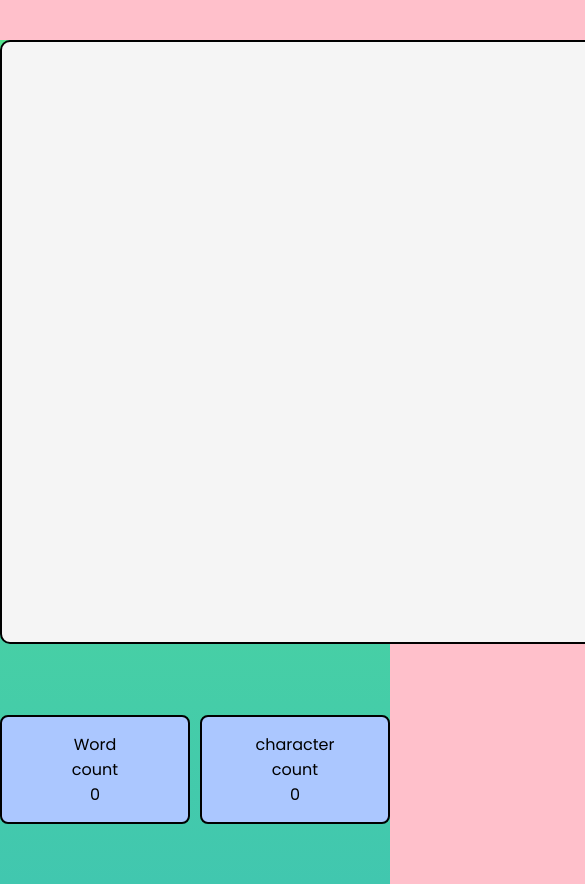
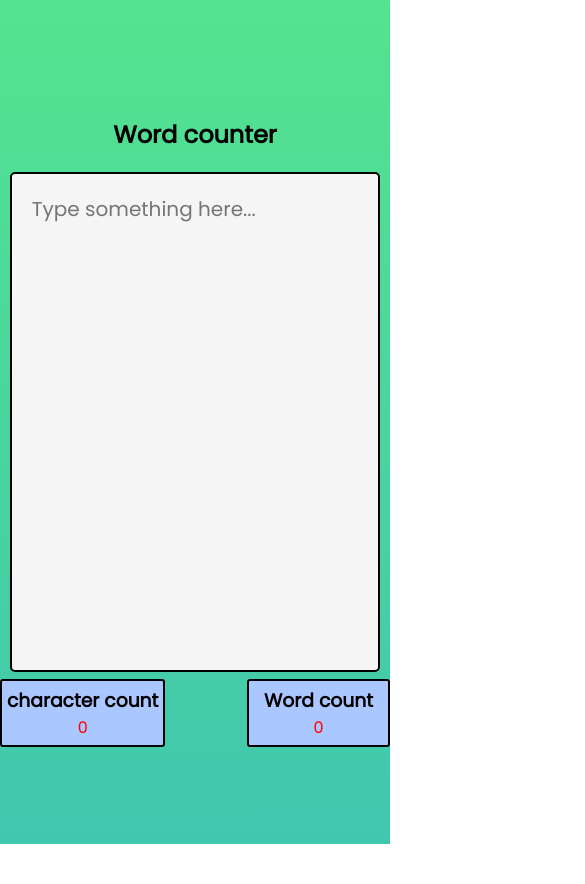
Before and after one commit to Sujanban/character_and_word_counter, a plain HTML site: page index.html in a window 390 px wide. Shown: the top 884 px of the page, 585 px wide, since content can reach past the window. After the commit the page ends 844 px from the top, so only its background shows below. Drawn offline with Linux system fonts and the light colour scheme.

Commit message:
first commit

```diff
--- a/css/style.css
+++ b/css/style.css
@@ -6,50 +6,90 @@
 	font-family: 'Poppins', sans-serif;
 }
 body{
+	background: linear-gradient(#54E38E, #41C7AF);
 	width: 100%;
-	height: 100%;
-	background: pink;
+	min-height: 100vh;
+	background-repeat: no-repeat;
+	display: flex;
+	justify-content: center;
+	align-items: center;
+	text-align: center;
 }
 .container{
-	margin-top: 40px;
+	width: 100%;
 	display: flex;
 	justify-content: center;
 	align-items: center;
 	text-align: center;
 }
 .main{
-	height: 100vh;
 	width: 100%;
+	text-align: center;
 	/*background-color: #54E38E;*/
-	background: linear-gradient(#54E38E, #41C7AF);
+	/*background: linear-gradient(#54E38E, #41C7AF);*/
+}
+h1{
+	padding: 20px;
 }
 textarea{
+	resize: none;
+	width: 90%;
+	height: 500px;
+	padding: 20px;
+	font-size: 20px;
 	background: whitesmoke;
 	border: 2px solid black;
-	border-radius: 10px;
-	position: relative;
+	border-radius: 5px;
 }
 .stats{
+	margin: 0px 10%;
 	display: flex;
 	justify-content: space-between;
-
-
+	align-items: center;
+	text-align: center;
 }
 .character{
-	padding: 15px 50px;
+	padding: 5px;
 	border: 2px solid black;
-	border-radius: 8px;
-	left: 200px;
-	position: absolute;
-	bottom: 20px;
+	border-radius: 3px;
 	background: #ABC7FF;
 }
 .word{
-	padding: 15px 50px;
+	padding: 5px 15px;
 	border: 2px solid black;
-	border-radius: 8px;
-	position: absolute;
-	right: 200px;
-	bottom: 20px;
+	border-radius: 3px;
 	background: #ABC7FF;
 }
+h3{
+	color: black;
+	outline: none;
+}
+p{
+	color: red;
+}
+
+@media screen and (max-width: 425px){
+	.stats{
+		margin: 0px;
+		display: flex;
+		justify-content: space-between;
+		align-items: center;
+		text-align: center;
+	}
+	.character,{
+		padding: 0px;
+	}
+	.word{
+		padding: 5px 15px;
+	}
+	textarea{
+		resize: none;
+		width: 95%;
+		max-height: 500px;
+		padding: 20px;
+		font-size: 20px;
+		background: whitesmoke;
+		border: 2px solid black;
+		border-radius: 5px;
+	}
+}
--- a/index.html
+++ b/index.html
@@ -9,21 +9,22 @@
 <body>
 	<section class="container">
 		<div class="main">
+			<h1>Word counter</h1>
 			<div class="content">
-				<textarea rows="30" cols="150"></textarea>
+				<textarea placeholder="Type something here..." id="content"></textarea>
 			</div>
 			<div class="stats">
 				<div class="character">
-					<p>character count</p>
-					<p class="character-count">0</p>
+					<h3>character count</h3>
+					<p id="character-stats">0</p>
 				</div>
 				<div class="word">
-					<p>Word count</p>
-					<p class="word-count">0</p>
+					<h3>Word count</h3>
+					<p id="word-stats">0</p>
 				</div>
 			</div>
 		</div>
 	</section>
-<script type="text/javascript" src=".script/script.js"></script>
+<script type="text/javascript" src="script.js"></script>
 </body>
 </html>
```
Also changed, not shown: script/script.js (+10 -0 lines).
